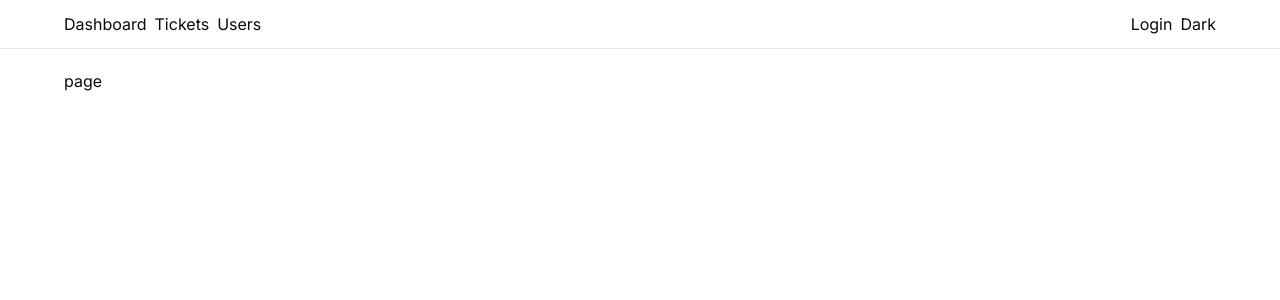
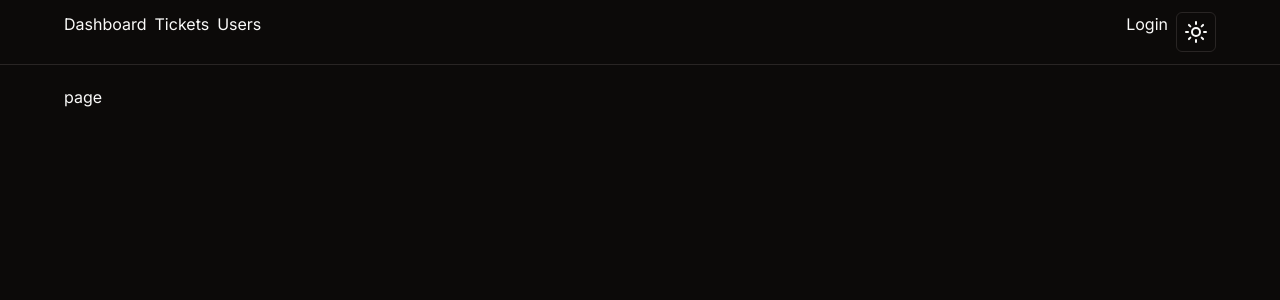
Before and after one commit to ChrisTian206/Nextjs_webapp, a Next.js app in the folder ticketingapp/: page / in a window 1280 px wide. Shown: the top 300 px of the page. Built offline with nearby package versions, Linux system fonts and the light colour scheme.

Commit message:
added theme toggler

```diff
--- a/ticketingapp/app/layout.tsx
+++ b/ticketingapp/app/layout.tsx
@@ -2,6 +2,7 @@ import type { Metadata } from "next";
 import { Inter } from "next/font/google";
 import "./globals.css";
 import MainNav from "@/components/MainNav";
+import { ThemeProvider } from "@/components/theme-provider";
 
 const inter = Inter({ subsets: ["latin"] });
 
@@ -18,6 +19,12 @@ export default function RootLayout({
   return (
     <html lang="en">
       <body className={inter.className}>
+        <ThemeProvider
+          attribute="class"
+          defaultTheme="dark"
+          enableSystem
+          disableTransitionOnChange
+        >
           <nav className="flex flex-col items-center border-b mb-5 px-5 py-3">
             <div className="max-w-6xl w-full">
               <MainNav />
@@ -30,6 +37,7 @@ export default function RootLayout({
             </div>
           </main>
 
+        </ThemeProvider>
       </body>
     </html>
   );
--- a/ticketingapp/components/MainNav.tsx
+++ b/ticketingapp/components/MainNav.tsx
@@ -1,5 +1,6 @@
 import Link from 'next/link'
 import React from 'react'
+import ToggleMode from './ToggleMode'
 
 const MainNav = () => {
     return (
@@ -12,7 +13,7 @@ const MainNav = () => {
                 </div>
                 <div className='flex item-center gap-2'>
                     <Link href='/'>Login</Link>
-                    <Link href='/tickets'>Dark</Link>
+                    <ToggleMode />
                 </div>
             </div>
 
--- /dev/null
+++ b/ticketingapp/components/ToggleMode.tsx
@@ -0,0 +1,34 @@
+'use client'
+//whenever it need users to interact with something in this page/component
+//we need to have 'use client'. Pages or Comps are rendered on the server by default.
+
+import { useState, useEffect } from 'react'
+import { useTheme } from 'next-themes'
+import { Moon, Sun } from 'lucide-react'
+import { Button } from './ui/button'
+
+
+
+const ToggleMode = () => {
+    const { theme, setTheme } = useTheme()
+    const [mounted, setMounted] = useState(false)
+
+    useEffect(() => {
+        setMounted(true)
+    })
+
+    if (!mounted) {
+        <Button variant='outline' size='icon' disabled={true} >
+        </Button>
+    }
+
+    const dark = theme === 'dark'
+
+    return (
+        <Button variant='outline' size='icon' onClick={() => setTheme(`${dark ? 'light' : 'dark'}`)} >
+            {dark ? (<Sun className='hover:cursor-pointer hover:text-primary' />) : (<Moon className='hover:cursor-pointer hover:text-primary' />)}
+        </Button>
+    )
+}
+
+export default ToggleMode
--- /dev/null
+++ b/ticketingapp/components/theme-provider.tsx
@@ -0,0 +1,9 @@
+"use client"
+
+import * as React from "react"
+import { ThemeProvider as NextThemesProvider } from "next-themes"
+import { type ThemeProviderProps } from "next-themes/dist/types"
+
+export function ThemeProvider({ children, ...props }: ThemeProviderProps) {
+    return <NextThemesProvider {...props}>{children}</NextThemesProvider>
+}
--- /dev/null
+++ b/ticketingapp/components/ui/button.tsx
@@ -0,0 +1,56 @@
+import * as React from "react"
+import { Slot } from "@radix-ui/react-slot"
+import { cva, type VariantProps } from "class-variance-authority"
+
+import { cn } from "@/lib/utils"
+
+const buttonVariants = cva(
+  "inline-flex items-center justify-center whitespace-nowrap rounded-md text-sm font-medium ring-offset-background transition-colors focus-visible:outline-none focus-visible:ring-2 focus-visible:ring-ring focus-visible:ring-offset-2 disabled:pointer-events-none disabled:opacity-50",
+  {
+    variants: {
+      variant: {
+        default: "bg-primary text-primary-foreground hover:bg-primary/90",
+        destructive:
+          "bg-destructive text-destructive-foreground hover:bg-destructive/90",
+        outline:
+          "border border-input bg-background hover:bg-accent hover:text-accent-foreground",
+        secondary:
+          "bg-secondary text-secondary-foreground hover:bg-secondary/80",
+        ghost: "hover:bg-accent hover:text-accent-foreground",
+        link: "text-primary underline-offset-4 hover:underline",
+      },
+      size: {
+        default: "h-10 px-4 py-2",
+        sm: "h-9 rounded-md px-3",
+        lg: "h-11 rounded-md px-8",
+        icon: "h-10 w-10",
+      },
+    },
+    defaultVariants: {
+      variant: "default",
+      size: "default",
+    },
+  }
+)
+
+export interface ButtonProps
+  extends React.ButtonHTMLAttributes<HTMLButtonElement>,
+    VariantProps<typeof buttonVariants> {
+  asChild?: boolean
+}
+
+const Button = React.forwardRef<HTMLButtonElement, ButtonProps>(
+  ({ className, variant, size, asChild = false, ...props }, ref) => {
+    const Comp = asChild ? Slot : "button"
+    return (
+      <Comp
+        className={cn(buttonVariants({ variant, size, className }))}
+        ref={ref}
+        {...props}
+      />
+    )
+  }
+)
+Button.displayName = "Button"
+
+export { Button, buttonVariants }
--- a/ticketingapp/package.json
+++ b/ticketingapp/package.json
@@ -9,10 +9,12 @@
     "lint": "next lint"
   },
   "dependencies": {
+    "@radix-ui/react-slot": "^1.0.2",
     "class-variance-authority": "^0.7.0",
     "clsx": "^2.1.1",
     "lucide-react": "^0.379.0",
     "next": "14.2.3",
+    "next-themes": "^0.3.0",
     "react": "^18",
     "react-dom": "^18",
     "tailwind-merge": "^2.3.0",
--- a/ticketingapp/tailwind.config.ts
+++ b/ticketingapp/tailwind.config.ts
@@ -7,7 +7,7 @@ const config = {
     './components/**/*.{ts,tsx}',
     './app/**/*.{ts,tsx}',
     './src/**/*.{ts,tsx}',
-	],
+  ],
   prefix: "",
   theme: {
     container: {
```
Also changed, not shown: 1 other file (tests, documents, lock files or other folders). Lines whose indentation alone changed are shown as unchanged.
